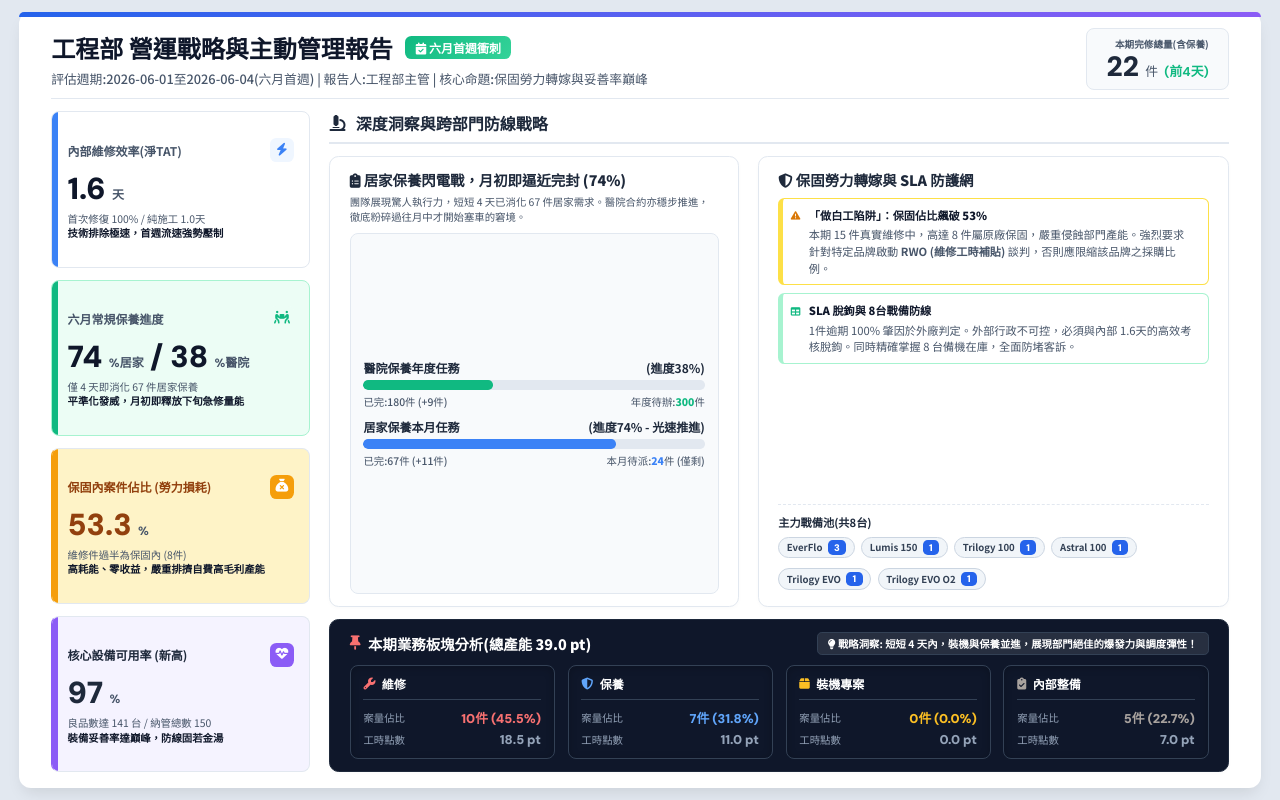
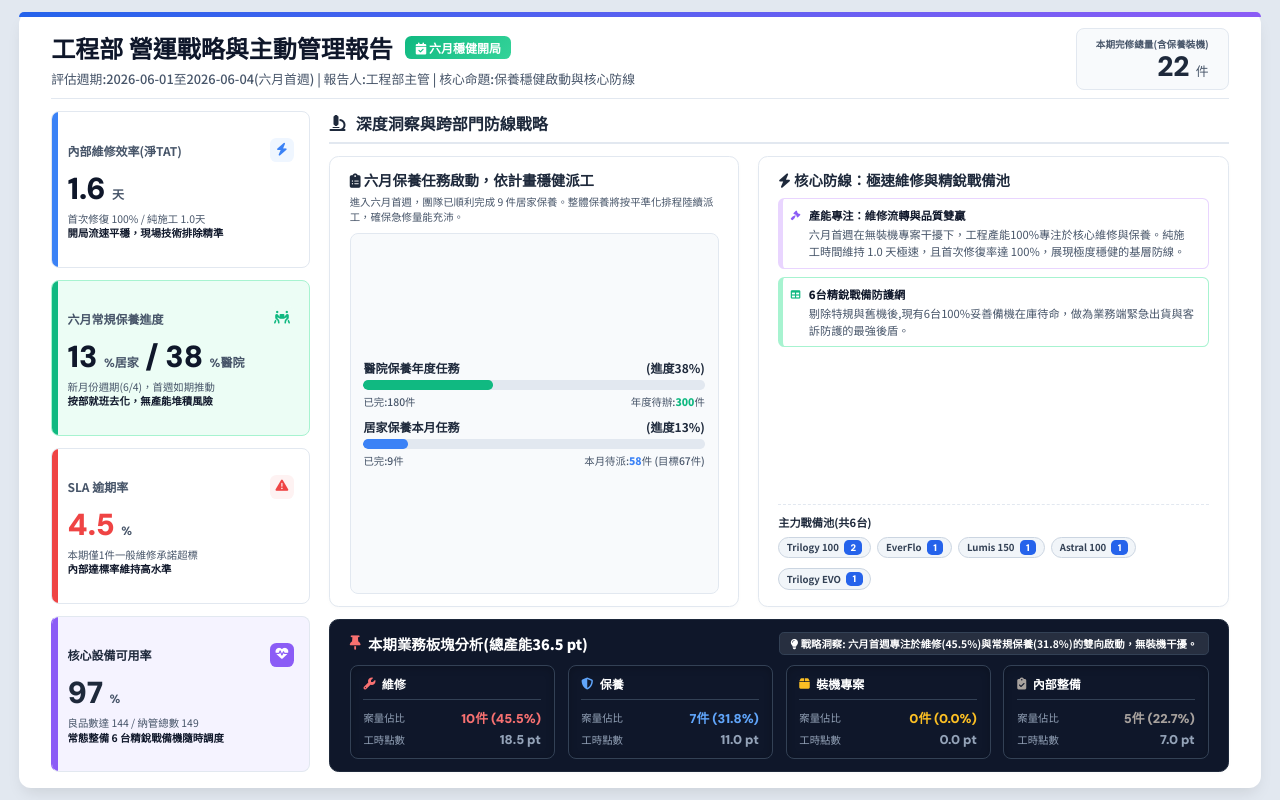
Before and after one commit to JamieHuang001/my-webpage, a plain HTML site: page index.html in a window 1280 px wide. Drawn offline with Linux system fonts and the light colour scheme.

Commit message:
Update index.html

```diff
--- a/index.html
+++ b/index.html
@@ -168,7 +168,6 @@
         .kpi-card.danger::before { background: var(--status-danger); }
         .kpi-card.info::before { background: var(--status-info); }
         .kpi-card.purple::before { background: var(--status-purple); }
-        .kpi-card.warning::before { background: #f59e0b; }
 
         .kpi-header {
             display: flex; justify-content: space-between; align-items: center; margin-bottom: 0.8vh;
@@ -187,7 +186,6 @@
         .kpi-card.danger .kpi-icon { background: var(--status-danger-bg); color: var(--status-danger); }
         .kpi-card.info .kpi-icon { background: var(--status-info-bg); color: var(--status-info); }
         .kpi-card.purple .kpi-icon { background: var(--status-purple-bg); color: var(--status-purple); }
-        .kpi-card.warning .kpi-icon { background: #fef3c7; color: #d97706; }
 
         .kpi-value {
             font-size: clamp(22px, 3.8vh, 48px);
@@ -200,7 +198,6 @@
 
         .kpi-value span { font-size: clamp(10px, 1.5vh, 18px); font-weight: 700; color: var(--text-muted); }
         .kpi-card.danger .kpi-value { color: var(--status-danger); }
-        .kpi-card.warning .kpi-value { color: #d97706; }
 
         .kpi-desc { font-size: clamp(9px, 1.3vh, 16px); line-height: 1.4; color: var(--text-muted); }
         .kpi-desc strong { color: var(--text-main); }
@@ -273,14 +270,12 @@
         }
         .action-list li.policy { border-left-color: var(--status-purple); border: 1px solid #e9d5ff; border-left-width: 0.4vw; background: white;}
         .action-list li.leveling { border-left-color: var(--status-success); border: 1px solid #a7f3d0; border-left-width: 0.4vw; background: white;}
-        .action-list li.critical { border-left-color: #f59e0b; border: 1px solid #fde047; border-left-width: 0.4vw; background: white;}
 
         .action-list li::before {
             font-family: 'Font Awesome 6 Free'; font-weight: 900; position: absolute; left: 0.6vw; top: 1.2vh; font-size: clamp(8px, 1.2vh, 14px);
         }
         .action-list li.policy::before { content: '\f0e3'; color: var(--status-purple); }
         .action-list li.leveling::before { content: '\f0ce'; color: var(--status-success); }
-        .action-list li.critical::before { content: '\f071'; color: #d97706; }
 
         .highlight-title { font-weight: 900; color: var(--text-main); display: block; margin-bottom: 0.3vh; }
 
@@ -327,12 +322,12 @@
     <!-- Header -->
     <div class="header">
         <div class="header-left">
-            <h1>工程部 營運戰略與主動管理報告 <span class="badge-proactive"><i class="fa-solid fa-calendar-check"></i> 六月首週衝刺</span></h1>
-            <p>評估週期:2026-06-01至2026-06-04(六月首週) | 報告人:工程部主管 | 核心命題:保固勞力轉嫁與妥善率巔峰</p>
+            <h1>工程部 營運戰略與主動管理報告 <span class="badge-proactive"><i class="fa-solid fa-calendar-check"></i> 六月穩健開局</span></h1>
+            <p>評估週期:2026-06-01至2026-06-04(六月首週) | 報告人:工程部主管 | 核心命題:保養穩健啟動與核心防線</p>
         </div>
         <div class="header-right">
-            <div class="sub-metric">本期完修總量(含保養)</div>
-            <div class="metric">22 <span style="font-size: clamp(10px, 1.6vh, 20px); color: var(--text-muted); font-weight: 500;">件</span> <span style="font-size: clamp(10px, 1.6vh, 16px); color: var(--status-success); font-weight: 700;">(前4天)</span></div>
+            <div class="sub-metric">本期完修總量(含保養裝機)</div>
+            <div class="metric">22 <span style="font-size: clamp(10px, 1.6vh, 20px); color: var(--text-muted); font-weight: 500;">件</span></div>
         </div>
     </div>
 
@@ -346,37 +341,37 @@
                     <div class="kpi-icon"><i class="fa-solid fa-bolt"></i></div>
                 </div>
                 <div class="kpi-value">1.6<span>天</span></div>
-                <div class="kpi-desc">首次修復 100% / 純施工 1.0天<br><strong>技術排除極速，首週流速強勢壓制</strong></div>
+                <div class="kpi-desc">首次修復 100% / 純施工 1.0天<br><strong>開局流速平穩，現場技術排除精準</strong></div>
             </div>
 
-            <!-- 保養進度 (超高效率達成) -->
+            <!-- 保養進度 -->
             <div class="kpi-card success" style="background: var(--status-success-bg); border-color: #a7f3d0;">
                 <div class="kpi-header">
                     <span class="kpi-title">六月常規保養進度</span>
                     <div class="kpi-icon"><i class="fa-solid fa-people-carry-box"></i></div>
                 </div>
-                <div class="kpi-value">74<span>%居家</span> / 38<span>%醫院</span></div>
-                <div class="kpi-desc">僅 4 天即消化 67 件居家保養<br><strong>平準化發威，月初即釋放下旬急修量能</strong></div>
+                <div class="kpi-value">13<span>%居家</span> / 38<span>%醫院</span></div>
+                <div class="kpi-desc">新月份週期(6/4)，首週如期推動<br><strong>按部就班去化，無產能堆積風險</strong></div>
             </div>
 
-            <!-- 保固做白工警訊 (新增) -->
-            <div class="kpi-card warning" style="border-left-color: #f59e0b; background: #fef3c7;">
+            <!-- SLA 數據校正 -->
+            <div class="kpi-card danger">
                 <div class="kpi-header">
-                    <span class="kpi-title" style="color: #92400e;">保固內案件佔比 (勞力損耗)</span>
-                    <div class="kpi-icon" style="background: #f59e0b; color: white;"><i class="fa-solid fa-sack-xmark"></i></div>
+                    <span class="kpi-title">SLA 逾期率</span>
+                    <div class="kpi-icon"><i class="fa-solid fa-triangle-exclamation"></i></div>
                 </div>
-                <div class="kpi-value" style="color: #92400e;">53.3<span>%</span></div>
-                <div class="kpi-desc">維修件過半為保固內 (8件)<br><strong>高耗能、零收益，嚴重排擠自費高毛利產能</strong></div>
+                <div class="kpi-value">4.5<span>%</span></div>
+                <div class="kpi-desc">本期僅1件一般維修承諾超標<br><strong>內部達標率維持高水準</strong></div>
             </div>
 
-            <!-- 核心設備可用率 (新高) -->
+            <!-- 核心設備可用率 -->
             <div class="kpi-card purple" style="border-left-color: var(--status-purple); background: var(--status-purple-bg);">
                 <div class="kpi-header">
-                    <span class="kpi-title" style="color: var(--brand-primary);">核心設備可用率 (新高)</span>
+                    <span class="kpi-title" style="color: var(--brand-primary);">核心設備可用率</span>
                     <div class="kpi-icon" style="background: var(--status-purple); color: white;"><i class="fa-solid fa-heart-pulse"></i></div>
                 </div>
                 <div class="kpi-value" style="color: var(--brand-primary);">97<span>%</span></div>
-                <div class="kpi-desc">良品數達 141 台 / 納管總數 150<br><strong>裝備妥善率達巔峰，防線固若金湯</strong></div>
+                <div class="kpi-desc">良品數達 144 / 納管總數 149<br><strong>常態整備 6 台精銳戰備機隨時調度</strong></div>
             </div>
         </div>
 
@@ -391,57 +386,56 @@
 
                 <!-- 洞察一：保養進度 -->
                 <div class="insight-card">
-                    <h3 style="font-size: clamp(12px, 1.8vh, 20px); color: var(--brand-primary); font-weight: 900;"><i class="fa-solid fa-clipboard-list"></i> 居家保養閃電戰，月初即逼近完封 (74%)</h3>
-                    <p style="font-size: clamp(10px, 1.3vh, 16px); color: var(--text-muted); margin-top: 0.5vh; line-height: 1.5;">團隊展現驚人執行力，短短 4 天已消化 67 件居家需求。醫院合約亦穩步推進，徹底粉碎過往月中才開始塞車的窘境。</p>
+                    <h3 style="font-size: clamp(12px, 1.8vh, 20px); color: var(--brand-primary); font-weight: 900;"><i class="fa-solid fa-clipboard-list"></i> 六月保養任務啟動，依計畫穩健派工</h3>
+                    <p style="font-size: clamp(10px, 1.3vh, 16px); color: var(--text-muted); margin-top: 0.5vh; line-height: 1.5;">進入六月首週，團隊已順利完成 9 件居家保養。整體保養將按平準化排程陸續派工，確保急修量能充沛。</p>
 
                     <div class="backlog-container">
                         <div class="backlog-item">
                             <h4>醫院保養年度任務 <span>(進度38%)</span></h4>
                             <div class="pg-bar-bg"><div class="pg-bar-fill success" style="width: 38%;"></div></div>
                             <div class="backlog-stats">
-                                <span>已完:180件 (+9件)</span>
+                                <span>已完:180件</span>
                                 <span>年度待辦:<span class="stat-success">300</span>件</span>
                             </div>
                         </div>
 
                         <div class="backlog-item">
-                            <h4>居家保養本月任務 <span>(進度74% - 光速推進)</span></h4>
-                            <div class="pg-bar-bg"><div class="pg-bar-fill info" style="width: 74%;"></div></div>
+                            <h4>居家保養本月任務 <span>(進度13%)</span></h4>
+                            <div class="pg-bar-bg"><div class="pg-bar-fill info" style="width: 13%;"></div></div>
                             <div class="backlog-stats">
-                                <span>已完:67件 (+11件)</span>
-                                <span>本月待派:<span class="stat-info">24</span>件 (僅剩)</span>
+                                <span>已完:9件</span>
+                                <span>本月待派:<span class="stat-info">58</span>件 (目標67件)</span>
                             </div>
                         </div>
                     </div>
                 </div>
 
-                <!-- 洞察二：管理聲明 -->
+                <!-- 洞察二：管理聲明 (更新為回歸核心) -->
                 <div class="insight-card">
-                    <h3 style="font-size: clamp(12px, 1.8vh, 20px); color: var(--brand-primary); font-weight: 900;"><i class="fa-solid fa-shield-halved"></i> 保固勞力轉嫁與 SLA 防護網</h3>
+                    <h3 style="font-size: clamp(12px, 1.8vh, 20px); color: var(--brand-primary); font-weight: 900;"><i class="fa-solid fa-bolt"></i> 核心防線：極速維修與精銳戰備池</h3>
 
                     <ul class="action-list">
-                        <li class="critical">
-                            <span class="highlight-title">「做白工陷阱」：保固佔比飆破 53%</span>
-                            本期 15 件真實維修中，高達 8 件屬原廠保固，嚴重侵蝕部門產能。強烈要求針對特定品牌啟動 <b>RWO (維修工時補貼)</b> 談判，否則應限縮該品牌之採購比例。
+                        <li class="policy">
+                            <span class="highlight-title">產能專注：維修流轉與品質雙贏</span>
+                            六月首週在無裝機專案干擾下，工程產能100%專注於核心維修與保養。純施工時間維持 1.0 天極速，且首次修復率達 100%，展現極度穩健的基層防線。
                         </li>
                         <li class="leveling">
-                            <span class="highlight-title">SLA 脫鉤與 8台戰備防線</span>
-                            1件逾期 100% 肇因於外廠判定。外部行政不可控，必須與內部 1.6天的高效考核脫鉤。同時精確掌握 8 台備機在庫，全面防堵客訴。
+                            <span class="highlight-title">6台精銳戰備防護網</span>
+                            剔除特規與舊機後,現有6台100%妥善備機在庫待命，做為業務端緊急出貨與客訴防護的最強後盾。
                         </li>
                     </ul>
 
-                    <!-- 資源池清單 (8台精銳) -->
+                    <!-- 資源池清單 (6台精銳) -->
                     <div style="border-top: 1px dashed var(--border-light); padding-top: 1.2vh; margin-top: auto;">
                         <div style="display: flex; justify-content: space-between; align-items: center; margin-bottom: 0.8vh;">
-                            <span style="font-size: clamp(10px, 1.4vh, 16px); color: var(--brand-primary); font-weight: 700;">主力戰備池(共8台)</span>
+                            <span style="font-size: clamp(10px, 1.4vh, 16px); color: var(--brand-primary); font-weight: 700;">主力戰備池(共6台)</span>
                         </div>
                         <div style="display: flex; flex-wrap: wrap; gap: 0.5vw;">
-                            <span class="spare-chip">EverFlo <span class="qty">3</span></span>
+                            <span class="spare-chip">Trilogy 100 <span class="qty">2</span></span>
+                            <span class="spare-chip">EverFlo <span class="qty">1</span></span>
                             <span class="spare-chip">Lumis 150 <span class="qty">1</span></span>
-                            <span class="spare-chip">Trilogy 100 <span class="qty">1</span></span>
                             <span class="spare-chip">Astral 100 <span class="qty">1</span></span>
                             <span class="spare-chip">Trilogy EVO <span class="qty">1</span></span>
-                            <span class="spare-chip">Trilogy EVO O2 <span class="qty">1</span></span>
                         </div>
                     </div>
                 </div>
@@ -452,10 +446,10 @@
             <div class="insight-card" style="padding: 1.5vh 1.5vw; background: #0f172a; border-color: #1e293b;">
                 <div class="segments-header">
                     <div class="segments-title" style="color: white;">
-                        <i class="fa-solid fa-thumbtack" style="color: #f87171;"></i> 本期業務板塊分析(總產能 39.0 pt)
+                        <i class="fa-solid fa-thumbtack" style="color: #f87171;"></i> 本期業務板塊分析(總產能36.5 pt)
                     </div>
                     <div class="segments-insight">
-                        <i class="fa-solid fa-lightbulb"></i> 戰略洞察: 短短 4 天內，裝機與保養並進，展現部門絕佳的爆發力與調度彈性！
+                        <i class="fa-solid fa-lightbulb"></i> 戰略洞察: 六月首週專注於維修(45.5%)與常規保養(31.8%)的雙向啟動，無裝機干擾。
                     </div>
                 </div>
 
@@ -474,7 +468,7 @@
                         <div class="seg-card-row"><span>工時點數</span><span class="seg-val">11.0 pt</span></div>
                     </div>
 
-                    <!-- 裝機與專案 (本期無，改為內部整備) -->
+                    <!-- 裝機與專案 -->
                     <div class="seg-card seg-install">
                         <div class="seg-card-header"><i class="fa-solid fa-box"></i><div>裝機專案</div></div>
                         <div class="seg-card-row"><span>案量佔比</span><span class="seg-val primary">0件 (0.0%)</span></div>
```
